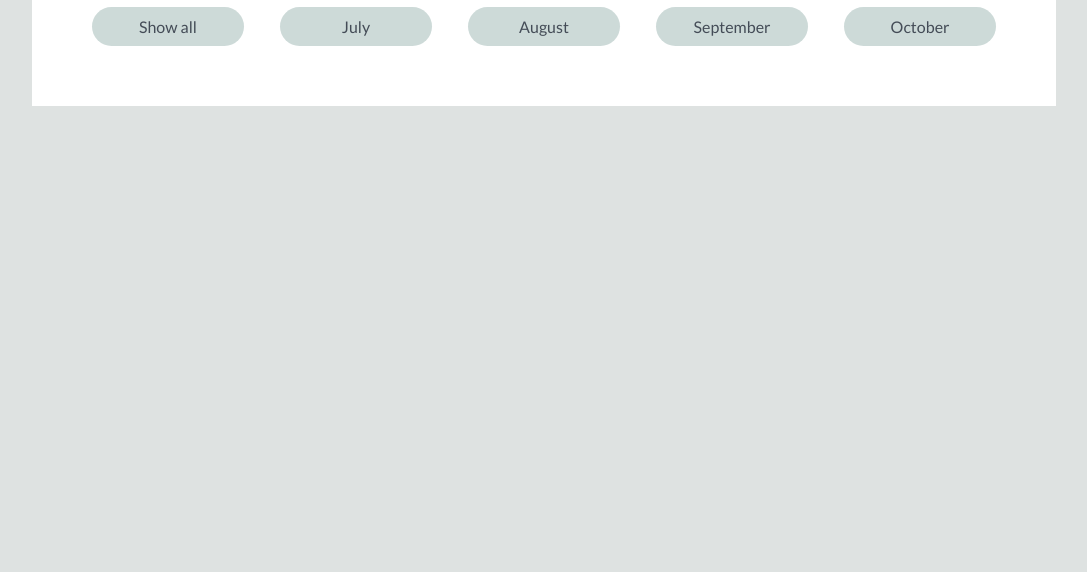
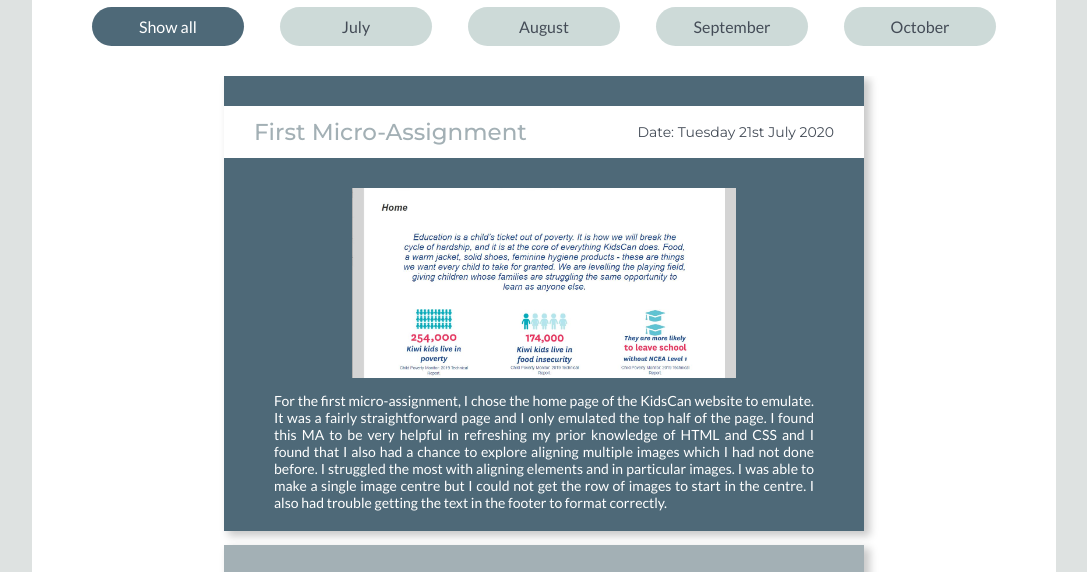
Before and after one commit to Madisyn-0/IXXN221-blog, a plain HTML site: page reflection.html in a window 1280 px wide. Shown: the part 158-730 px from the top of the page, without its empty margins (96-1183 px from the left). Drawn offline with Linux system fonts and the light colour scheme.

Commit message:
Fixed filtering system

```diff
--- a/main.js
+++ b/main.js
@@ -1,4 +1,8 @@
 // Code credit: https://www.w3schools.com/howto/howto_js_filter_elements.asp
+
+
+window.onload = function(){ filterSelection("all"); }
+
 
 // month filtering
 filterSelection("all")
@@ -53,3 +57,13 @@ for (var i = 0; i < btns.length; i++) {
     this.className += " active";
   });
 }
+
+// window.onload = function() {
+//   filterSelection("all");
+// };
+
+// window.addEventListener ?
+// window.addEventListener("load",filterSelection("all"),false) :
+// window.attachEvent && window.attachEvent("onload",filterSelection("all"));
+
+// window.onload = filterSelection("all");
--- a/style.css
+++ b/style.css
@@ -91,11 +91,11 @@ body {
     display: block;
 }
 
-/* .btn.active {
+.btn.active {
     background-color: #4e6978;
     color: white;
     display: block;
-} */
+}
 
 /* Main titles */
 h1 {
```
